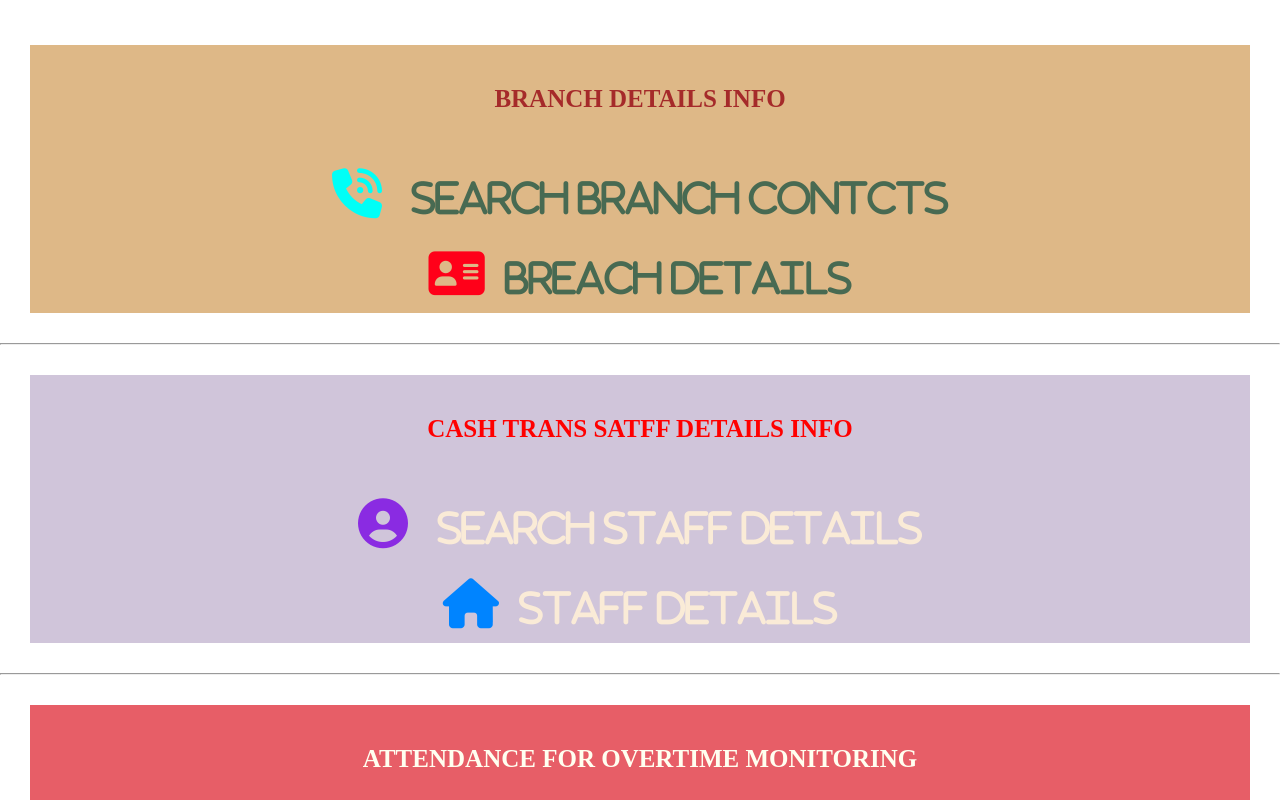
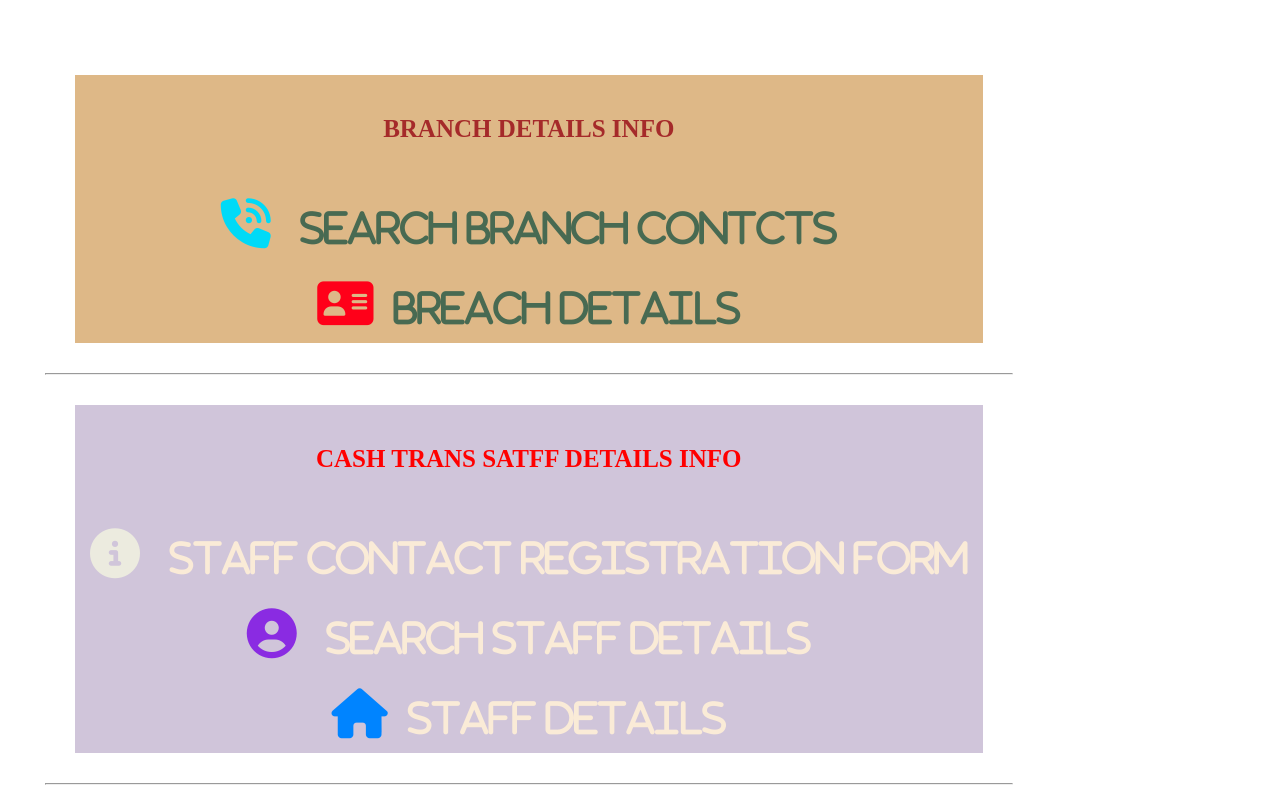
Before and after one commit to safiwaiswa/safitrans.github.io, a plain HTML site: page index.html in a window 1280 px wide. Shown: the top 800 px of the page. Drawn offline with Linux system fonts and the light colour scheme.

Commit message:
Add files via upload

```diff
--- a/index.html
+++ b/index.html
@@ -14,13 +14,15 @@ body{
     font-family: 'Times New Roman', Times, serif;
     text-align: center;
     align-items: center;
-    margin: 0px;
+    position: relative;
 
 }
 
 .main-container{
-    margin: 45px auto;
-    max-width: 100%;
+    margin: 45px;
+    text-align: center;
+    align-items: center;
+    position: absolute;
 
 
 }
@@ -32,9 +34,12 @@ body{
     background-color:burlywood ;
 
 
+
 }
 .staff-details{
     background-color: rgb(208, 197, 218);
+
+
 }
 h3{
  color: brown;
@@ -45,6 +50,8 @@ h3{
     padding: 15px;
     margin: 30px;
     background-color:rgb(231, 94, 103) ;
+
+
 }
 i{
     margin-top: 30px;
@@ -58,7 +65,8 @@ a{
     font-size: 25px;
 }
 .staff{
-    color:red
+    color:red;
+
 }
 
 
@@ -73,7 +81,7 @@ a{
 
     <h3>BRANCH DETAILS INFO</h3>
 
- <i class="fa-solid fa-phone-volume" style="color:rgb(0, 255, 247); font-size: 50px;"><a href="https://script.google.com/macros/s/AKfycbxKlgS6r9TLQOx7cta6CpxrOwWxG267_VO--5AK9GdQDAoqAOGn9Zf_7aDzSlRjzaxXhA/exec" style="color: rgb(72, 106, 82); font-size:38PX;" > Search Branch Contcts</a></i>
+ <i class="fa-solid fa-phone-volume" style="color:rgb(0, 218, 247); font-size: 50px; " ><a href="https://script.google.com/macros/s/AKfycbxKlgS6r9TLQOx7cta6CpxrOwWxG267_VO--5AK9GdQDAoqAOGn9Zf_7aDzSlRjzaxXhA/exec" style="color: rgb(72, 106, 82); font-size:38PX;" > Search Branch Contcts</a></i>
 </div><!--bra-->
 
 <div>
@@ -82,12 +90,16 @@ a{
 
 </div> <!--branch-list-->
 
-<hr class=" col-6">
+<hr>
 
 <div class="staff-details">
+<h3 class="staff">CASH TRANS  SATFF DETAILS INFO</h3>
+
+<div class="registration">
+<i class="fa-solid fa-circle-info" style="color:rgb(236, 235, 223); font-size: 50px;"><a href=" https://script.google.com/macros/s/AKfycbzjVUuoE9QW7dNdeDfyCYDPGCIRH43A-dvrE7VUsyb1kRz6c-SzyCD14ju2p_E41l8BWg/exec" style="color: antiquewhite; font-size:38PX;"> Staff Contact Registration form</a></i>
+</div><!--registration -->
 
 <div class="list">
-<h3 class="staff">CASH TRANS  SATFF DETAILS INFO</h3>
 <i class="fa-solid fa-circle-user" style="color:blueviolet; font-size: 50px;"><a href="https://script.google.com/macros/s/AKfycbyfE_LLDL2Kwz7o1mKHPMkP3muOdTzdCVOSmngdQhs4aV6P4-CKByYdIhcs20jAORW7/exec" style="color: antiquewhite; font-size:38PX;"> Search Staff  Details</a></i>
 </div><!--list-->
 
```
